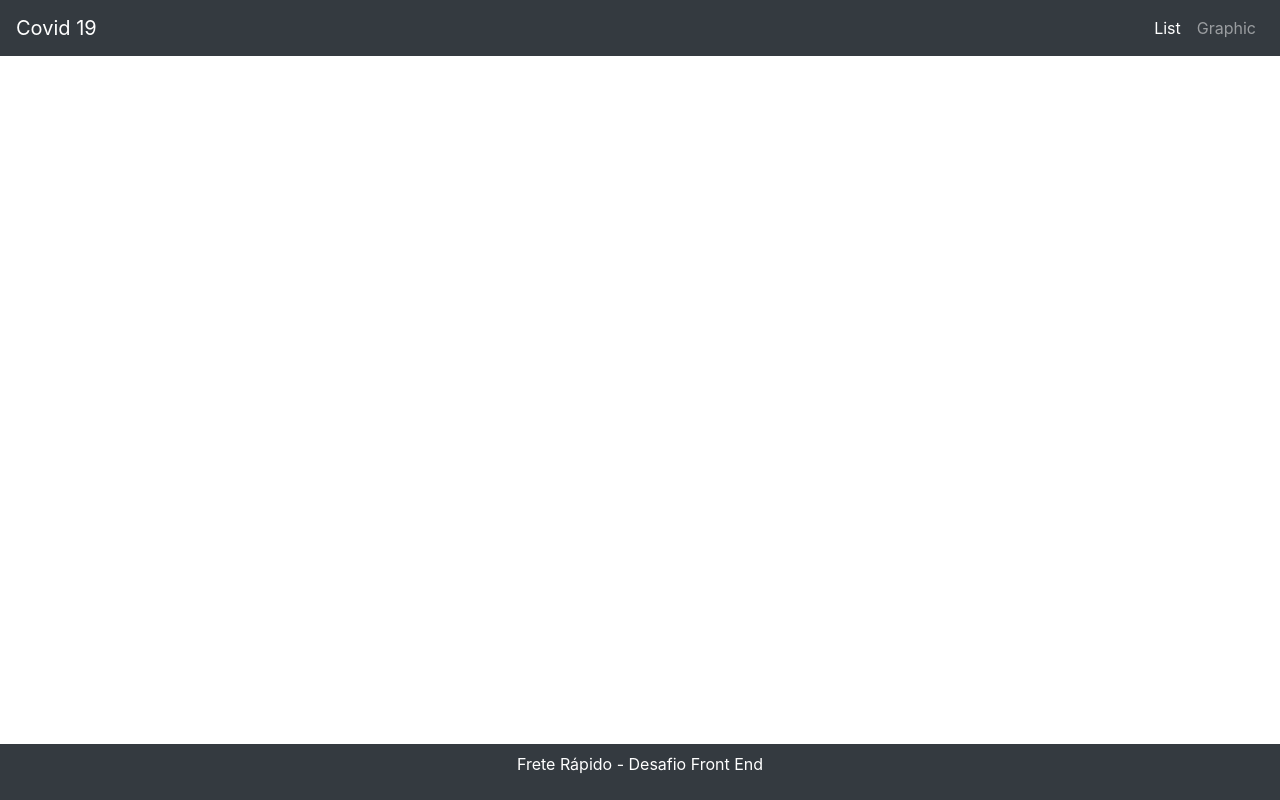
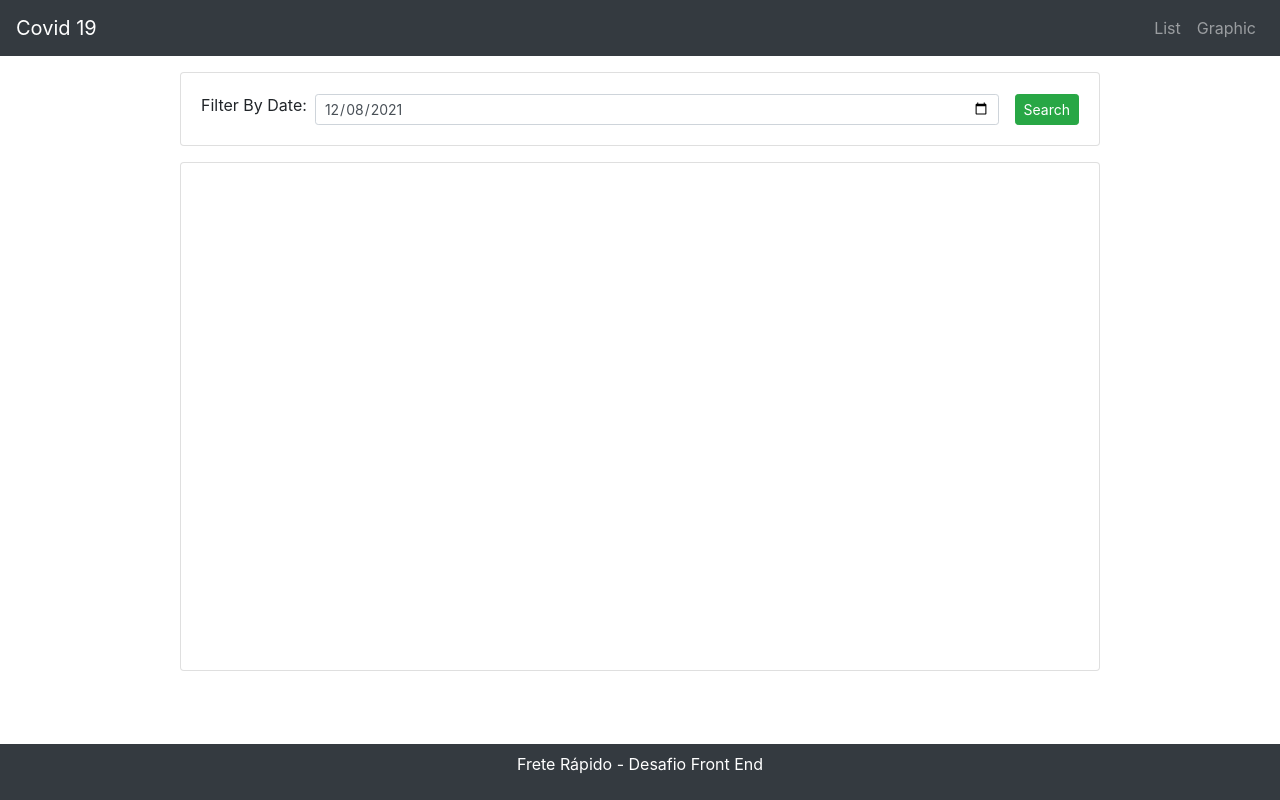
Before and after one commit to douglasabraga/covid19-graphic-statistics-ng, an Angular app: page /graphic in a window 1280 px wide. Before the commit this address led to /. Built offline with nearby package versions, Linux system fonts and the light colour scheme.

Commit message:
feat: add graphic component

```diff
--- a/src/app/app-routing.module.ts
+++ b/src/app/app-routing.module.ts
@@ -1,10 +1,12 @@
 import { NgModule } from '@angular/core';
 import { RouterModule, Routes } from '@angular/router';
+import { Covid19GraphicComponent } from './components/covid19/covid19-graphic/covid19-graphic.component';
 import { Covid19ListComponent } from './components/covid19/covid19-list/covid19-list.component';
 
 const routes: Routes = [
   { path: '', redirectTo: '/home', pathMatch: 'full' },
   { path: 'home', component: Covid19ListComponent },
+  { path: 'graphic', component: Covid19GraphicComponent }
 ];
 
 @NgModule({
--- a/src/app/app.module.ts
+++ b/src/app/app.module.ts
@@ -8,6 +8,7 @@ import { MenuComponent } from './components/template/menu/menu.component';
 import { FooterComponent } from './components/template/footer/footer.component';
 import { Covid19Module } from './components/covid19/covid19.module';
 import { HttpClientModule } from '@angular/common/http';
+import { FormsModule } from '@angular/forms';
 
 @NgModule({
   declarations: [
@@ -20,7 +21,8 @@ import { HttpClientModule } from '@angular/common/http';
     AppRoutingModule,
     NgbModule,
     Covid19Module,
-    HttpClientModule
+    HttpClientModule,
+    // FormsModule
   ],
   providers: [],
   bootstrap: [AppComponent]
--- /dev/null
+++ b/src/app/components/covid19/covid19-graphic/covid19-graphic.component.html
@@ -0,0 +1,28 @@
+<div class="container">
+  <br><br><br>
+  <div class="row justify-content-center">
+    <div class="col-12 col-md-12 col-lg-10">
+      <div class="card ">
+        <div class="card-body row no-gutters align-items-center">
+          <label>Filter By Date:</label>
+          <div class="col">
+            <input class="form-control form-control-sm form-control-borderless ml-2" [(ngModel)]="filter.Date"
+              type="date" #inputDate>
+          </div>
+          <div class="col-auto">
+            <button class="btn btn-sm btn-success ml-4" (click)="onSearch()">Search</button>
+          </div>
+        </div>
+      </div>
+    </div>
+  </div>
+</div>
+<div class="container">
+  <div class="row justify-content-center">
+    <div class="col-12 col-md-12 col-lg-10">
+      <div class="card mt-3 p-5">
+        <canvas #canvasGraph></canvas>
+      </div>
+    </div>
+  </div>
+</div>
--- /dev/null
+++ b/src/app/components/covid19/covid19-graphic/covid19-graphic.component.ts
@@ -0,0 +1,97 @@
+import { Component, ElementRef, OnDestroy, OnInit, ViewChild } from '@angular/core';
+import { Covid19Service } from '../services/covid19.service';
+import { Covid19Filter } from '../covid19-filter';
+import { Covid19 } from '../covid19.model'
+import { Subscription } from 'rxjs';
+import { format } from 'date-fns';
+import Chart from 'chart.js/auto';
+
+@Component({
+  selector: 'app-covid19-graphic',
+  templateUrl: './covid19-graphic.component.html',
+  styleUrls: ['./covid19-graphic.component.scss']
+})
+export class Covid19GraphicComponent implements OnInit, OnDestroy {
+  @ViewChild('canvasGraph', { static: true }) canvasGraph: ElementRef;
+
+  public filter: Covid19Filter = new Covid19Filter();
+  public covid19: Covid19;
+  private subscription: Subscription;
+  private myChart: Chart;
+
+  constructor(private covid19Service: Covid19Service) { }
+
+  ngOnInit(): void {
+    this.filter.Date = this.formatCurrentDate()
+  }
+
+  onSearch(): void {
+
+    this.covid19 = null;
+    this.filter.Country = 'brazil'
+
+    this.subscription = this.covid19Service
+      .getStatisticsCovid19ByCountryByDate(
+        this.filter.Country, this.filter.Date
+      ).subscribe({
+        next: (result) => {
+          if (result[0]) {
+            this.covid19 = result[0]
+            this.montarGrafico()
+          }
+        },
+        error: (e) => console.error(e),
+      })
+  }
+
+  montarGrafico(): void {
+    if (this.myChart) this.myChart.destroy();
+    this.myChart = new Chart(this.canvasGraph.nativeElement.getContext('2d'), {
+      type: 'bar',
+      data: {
+        labels: [
+          `${this.filter.Country} - ${format(new Date(this.filter.Date), 'dd/MM/yyyy')}`
+        ],
+        datasets: [{
+          label: 'Confirmed',
+          data: [this.covid19.Confirmed],
+          backgroundColor: [
+            'rgb(255, 99, 132)',
+          ]
+        },
+        {
+          label: 'Deaths',
+          data: [this.covid19.Deaths],
+          backgroundColor: [
+            'rgb(54, 162, 235)',
+          ]
+        },
+        {
+          label: 'Recovered',
+          data: [this.covid19.Recovered],
+          backgroundColor: [
+            'rgb(255, 205, 86)'
+          ]
+        }]
+
+      },
+      options: {
+        scales: {
+          y: {
+            beginAtZero: true
+          }
+        }
+      }
+    });
+  }
+
+  formatCurrentDate(): string {
+    return format(new Date, 'yyyy-MM-dd')
+  }
+
+  ngOnDestroy(): void {
+    if (this.subscription)
+      this.subscription.unsubscribe()
+  }
+
+}
--- a/src/app/components/covid19/covid19.module.ts
+++ b/src/app/components/covid19/covid19.module.ts
@@ -1,13 +1,17 @@
 import { NgModule } from '@angular/core';
 import { CommonModule } from '@angular/common';
 import { Covid19ListComponent } from './covid19-list/covid19-list.component';
+import { FormsModule } from '@angular/forms';
+import { Covid19GraphicComponent } from './covid19-graphic/covid19-graphic.component';
 
 @NgModule({
   declarations: [
     Covid19ListComponent,
+    Covid19GraphicComponent
   ],
   imports: [
-    CommonModule
+    CommonModule,
+    FormsModule
   ],
   providers:[]
 })
--- a/src/app/components/template/menu/menu.component.html
+++ b/src/app/components/template/menu/menu.component.html
@@ -5,11 +5,11 @@
   </button>
   <div [ngbCollapse]="isMenuCollapsed" class="collapse navbar-collapse">
     <ul class="navbar-nav ml-auto">
-      <li class="nav-item active">
+      <li class="nav-item">
         <a class="nav-link" [routerLink]="['/home']">List</a>
       </li>
       <li class="nav-item">
-        <a class="nav-link" href="#">Graphic</a>
+        <a class="nav-link" [routerLink]="['/graphic']">Graphic</a>
       </li>
     </ul>
   </div>
```
Also changed, not shown: src/app/components/covid19/covid19-graphic/covid19-graphic.component.scss (added), 1 other file (tests, documents, lock files or other folders).
